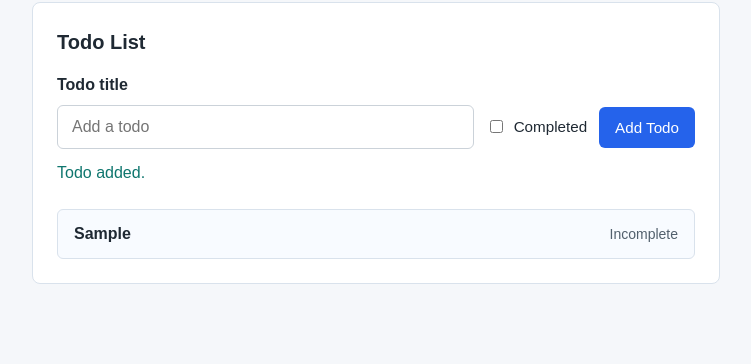
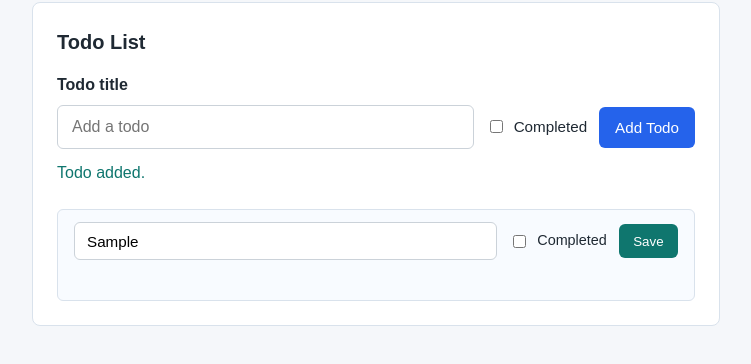
Before and after one commit to Sudhir919/copilot-agentic-todo, a plain HTML site: page index.html in a window 1280 px wide. Both pictures are taken after typing "Sample" into the empty fields and a click on the button "Add Todo". Shown: the part 94-458 px from the top of the page, without its empty margins (264-1015 px from the left). Drawn offline with Linux system fonts and the light colour scheme.

Commit message:
feat: add todo update UI

```diff
--- a/app.js
+++ b/app.js
@@ -120,10 +120,28 @@ const renderTodoList = (container = null) => {
     <ul class="todo-list">
       ${todos
         .map(
-          ({ title, completed }) => `
+          ({ title, completed }, index) => `
             <li class="todo-item ${completed ? "is-complete" : ""}">
-              <span class="todo-title">${escapeHtml(title)}</span>
-              <span class="todo-status">${completed ? "Completed" : "Incomplete"}</span>
+              <form class="todo-update-form" data-index="${index}" novalidate>
+                <div class="todo-update-row">
+                  <input
+                    class="todo-update-title"
+                    type="text"
+                    value="${escapeHtml(title)}"
+                    aria-label="Update todo title"
+                  />
+                  <label class="todo-update-checkbox">
+                    <input
+                      class="todo-update-status"
+                      type="checkbox"
+                      ${completed ? "checked" : ""}
+                    />
+                    <span>Completed</span>
+                  </label>
+                  <button type="submit">Save</button>
+                </div>
+                <p class="todo-update-message" aria-live="polite"></p>
+              </form>
             </li>
           `,
         )
@@ -131,7 +149,68 @@ const renderTodoList = (container = null) => {
     </ul>
   `;
 
+  if (typeof target.querySelectorAll === "function") {
+    target.querySelectorAll(".todo-update-form").forEach((form) => {
+      if (
+        !form.dataset.todoUpdateBound &&
+        typeof form.addEventListener === "function"
+      ) {
+        form.addEventListener("submit", handleTodoUpdateSubmit);
+        form.dataset.todoUpdateBound = "true";
+      }
+    });
+  }
+
   return todos;
+};
+
+const handleTodoUpdateSubmit = (event) => {
+  if (event && typeof event.preventDefault === "function") {
+    event.preventDefault();
+  }
+
+  if (typeof document === "undefined") {
+    return null;
+  }
+
+  const form =
+    event && event.target && typeof event.target.closest === "function"
+      ? event.target.closest(".todo-update-form")
+      : null;
+
+  if (!form) {
+    return null;
+  }
+
+  const index = Number(form.dataset.index);
+  const titleInput = form.querySelector(".todo-update-title");
+  const completedInput = form.querySelector(".todo-update-status");
+  const messageElement = form.querySelector(".todo-update-message");
+
+  if (!titleInput || Number.isNaN(index)) {
+    return null;
+  }
+
+  const updatedTodo = updateTodoItem(index, {
+    title: titleInput.value,
+    completed: completedInput ? completedInput.checked : false,
+  });
+
+  if (!updatedTodo) {
+    if (messageElement) {
+      messageElement.textContent = "Todo title is required.";
+      messageElement.classList.toggle("is-error", true);
+    }
+    return null;
+  }
+
+  if (messageElement) {
+    messageElement.textContent = "Todo updated.";
+    messageElement.classList.toggle("is-error", false);
+  }
+
+  renderTodoList();
+  return updatedTodo;
 };
 
 const showTodoFormMessage = (message, isError = false) => {
@@ -274,6 +353,7 @@ const todoAppContract = {
   createTodoItem,
   getTodos,
   renderTodoList,
+  handleTodoUpdateSubmit,
   showTodoFormMessage,
   handleCreateTodoSubmit,
   initializeTodoAppUI,
--- a/styles.css
+++ b/styles.css
@@ -124,6 +124,52 @@ h1 {
   border-color: #b5e8c5;
 }
 
+.todo-update-form {
+  width: 100%;
+}
+
+.todo-update-row {
+  display: flex;
+  flex-wrap: wrap;
+  align-items: center;
+  gap: 0.75rem;
+}
+
+.todo-update-title {
+  flex: 1 1 220px;
+  min-width: 0;
+  padding: 0.6rem 0.75rem;
+  border: 1px solid #cbd2d9;
+  border-radius: 6px;
+  font-size: 0.95rem;
+}
+
+.todo-update-checkbox {
+  display: inline-flex;
+  align-items: center;
+  gap: 0.5rem;
+  font-size: 0.9rem;
+}
+
+.todo-update-form button {
+  padding: 0.6rem 0.9rem;
+  border: none;
+  border-radius: 6px;
+  background: #0f766e;
+  color: #ffffff;
+  cursor: pointer;
+}
+
+.todo-update-message {
+  min-height: 1.25rem;
+  margin: 0.5rem 0 0;
+  color: #0f766e;
+}
+
+.todo-update-message.is-error {
+  color: #b91c1c;
+}
+
 .todo-title {
   font-weight: 600;
   word-break: break-word;
```
